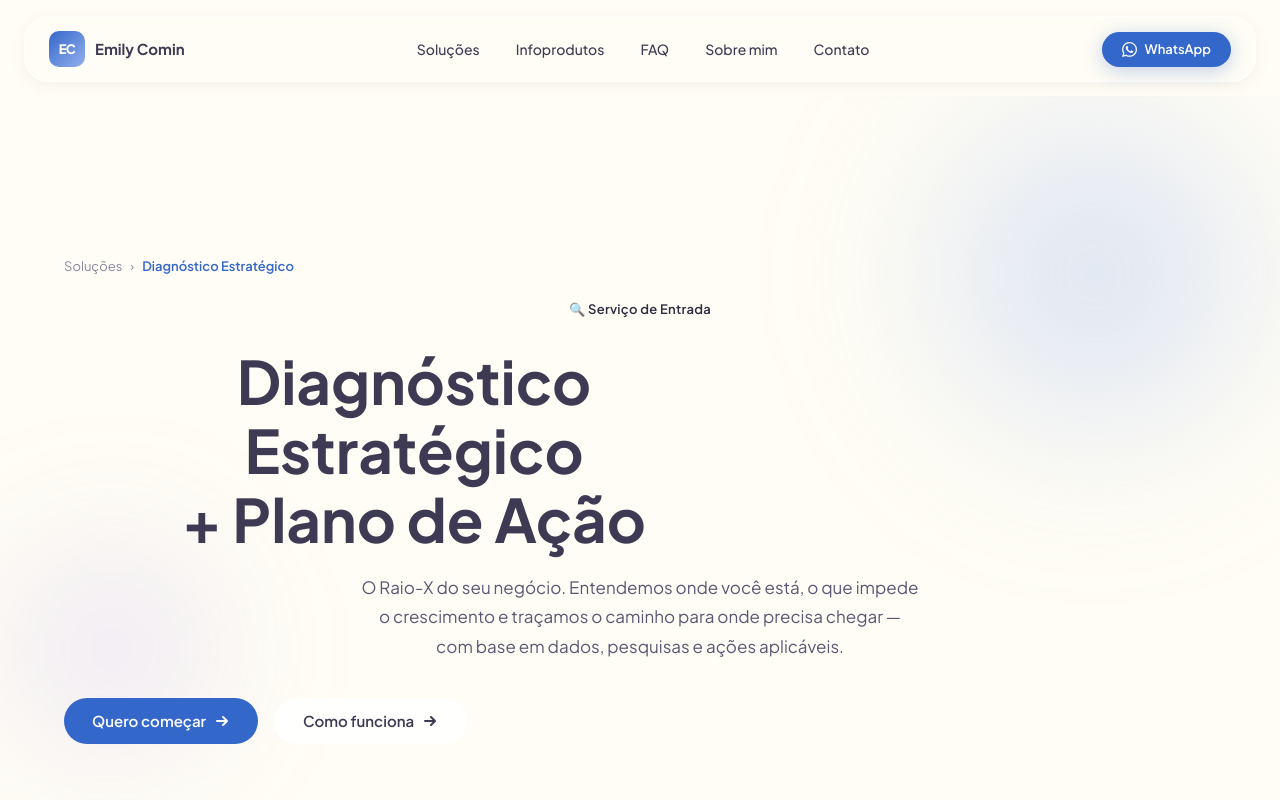
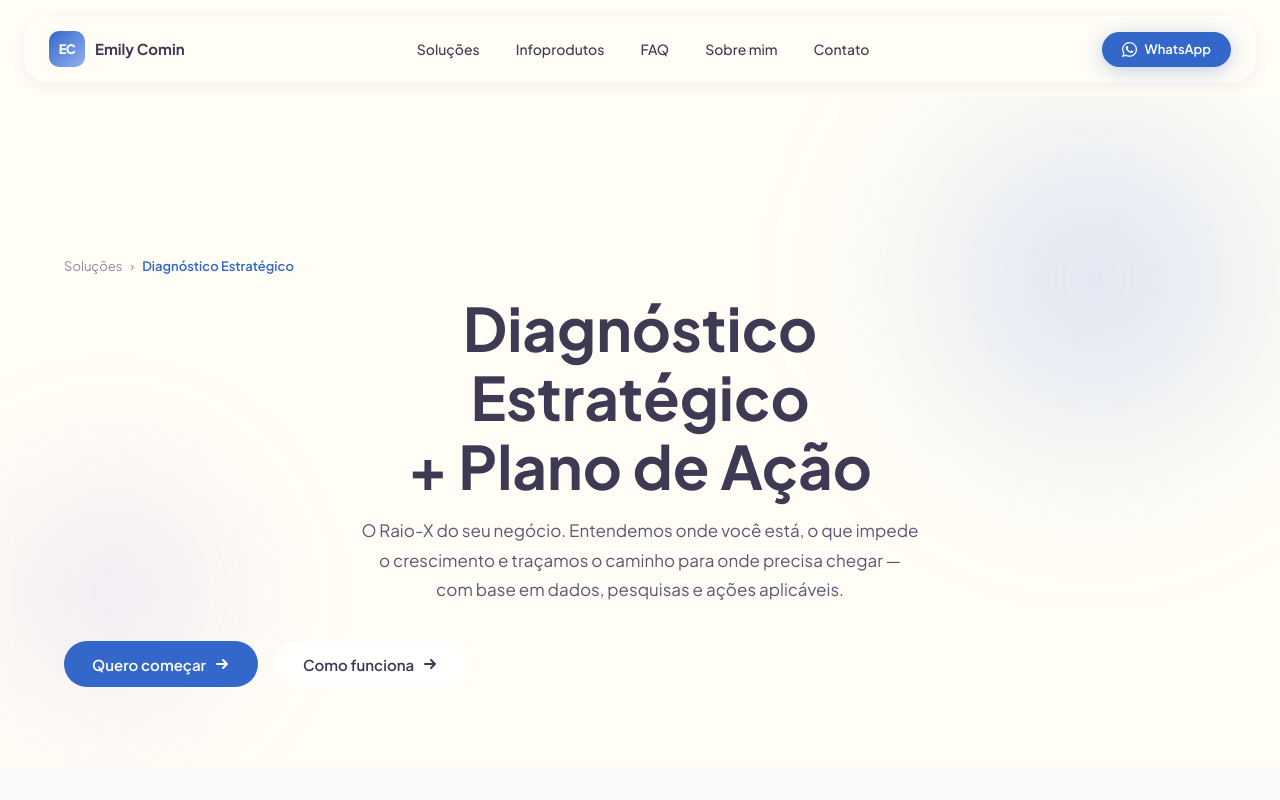
Before and after one commit to emilycomin/emilycominsocialmedia, a React (Vite) app: page /diagnostico in a window 1280 px wide. Shown: the top 800 px of the page. Built offline with nearby package versions, Linux system fonts and the light colour scheme.

Commit message:
ajustado css na pagina do diagnostico estrategico

```diff
--- a/src/pages/DiagnosticoEstrategico.jsx
+++ b/src/pages/DiagnosticoEstrategico.jsx
@@ -116,8 +116,7 @@ export default function DiagnosticoEstrategico() {
             <span style={{ fontSize: 13, color: '#3367ca', fontWeight: 600 }}>Diagnóstico Estratégico</span>
           </div>
 
-          <div className="tag tag-purple fade-up" style={{ marginBottom: 20 }}>🔍 Serviço de Entrada</div>
-          <h1 className="fade-up delay-1" style={{ maxWidth: 700 }}>
+          <h1 className="fade-up delay-1" style={{ maxWidth: 700, textAlign: 'center', margin: '0 auto' }}>
             Diagnóstico Estratégico<br />+ Plano de Ação
           </h1>
           <p className="fade-up delay-2" style={{ marginTop: 16, maxWidth: 560, fontSize: 17, lineHeight: 1.75, color: '#5a5875' }}>
```
